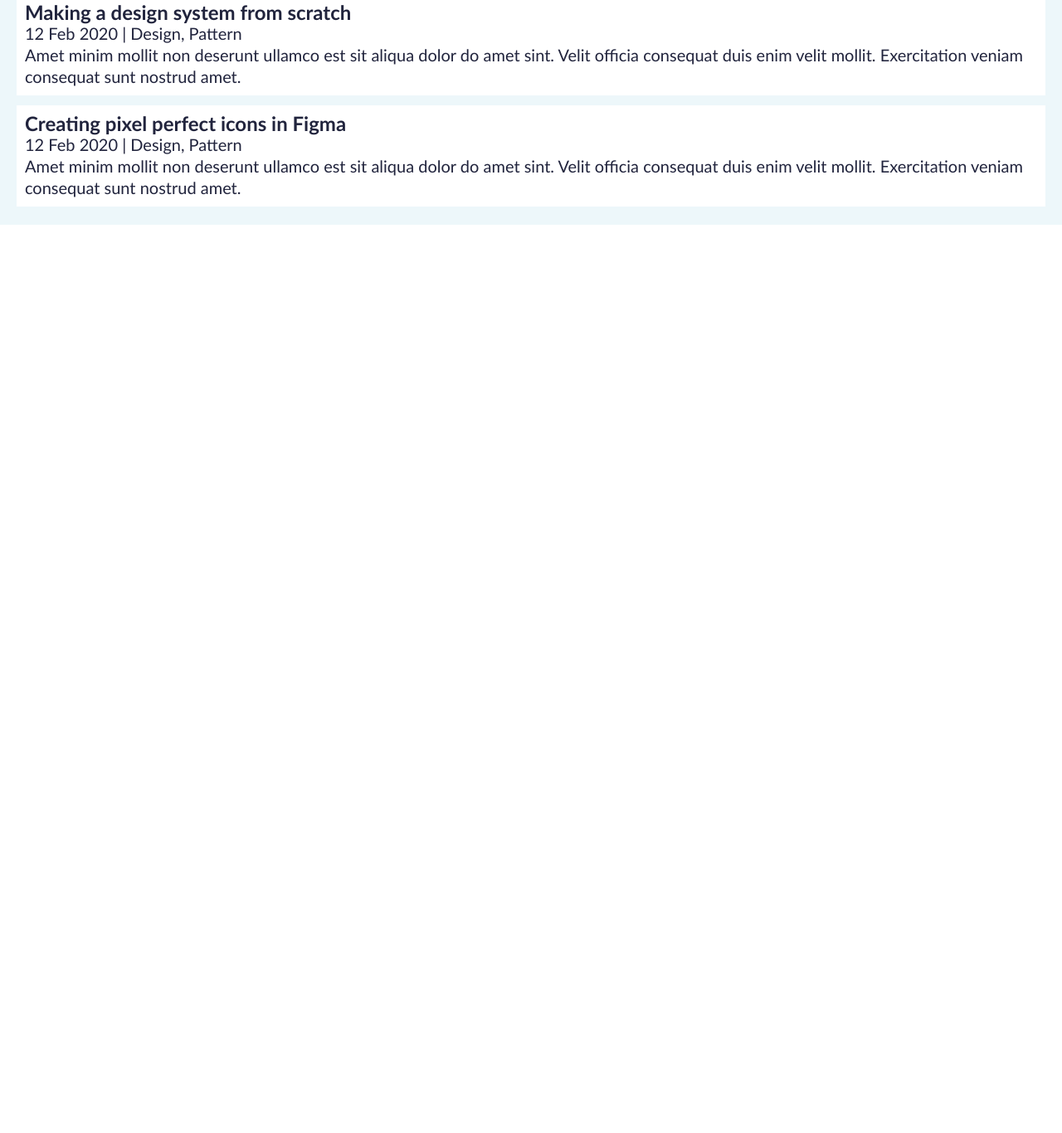
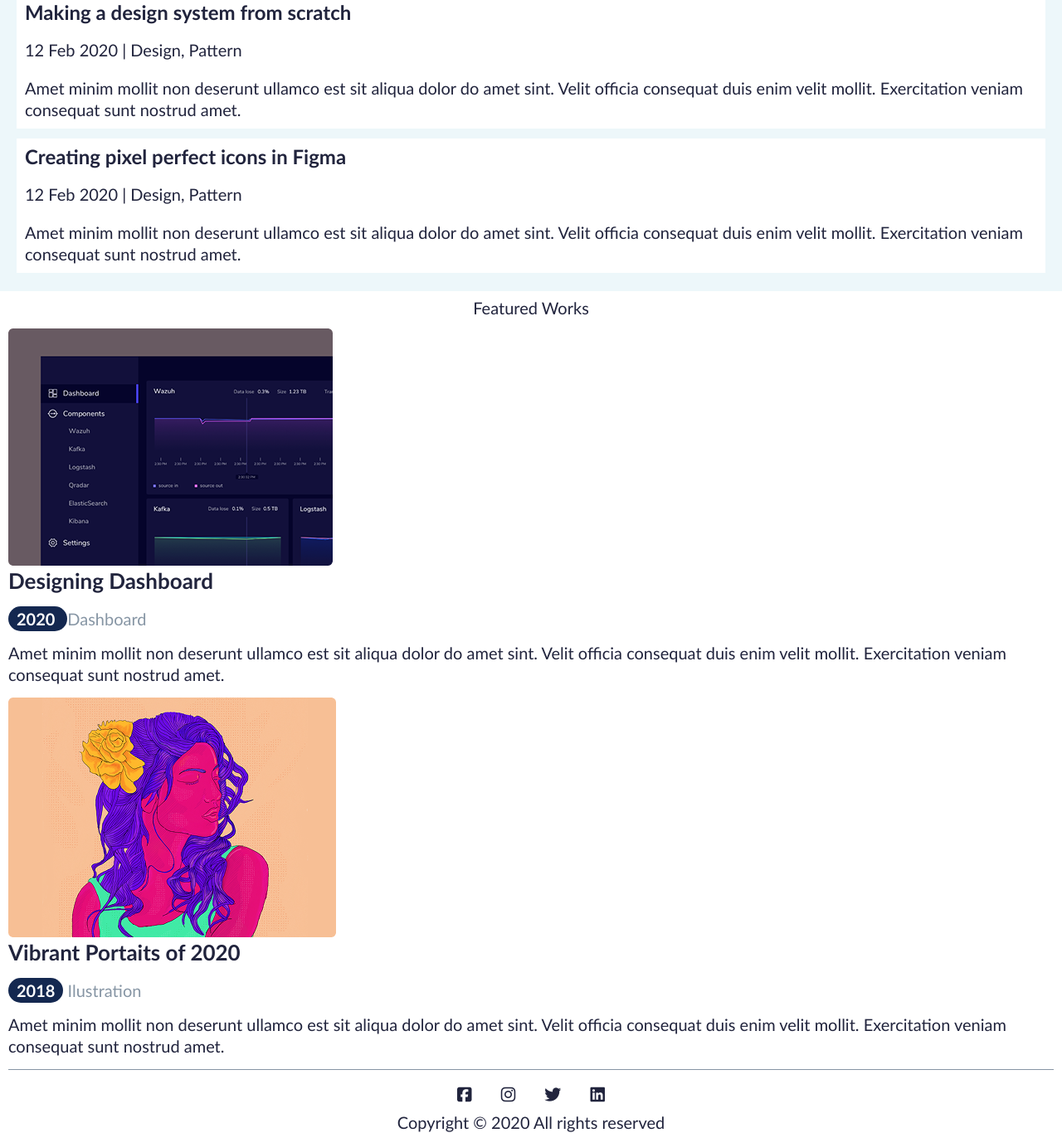
Before and after one commit to mirellaef/desenvolvimento-web., a plain HTML site: page ATV_PORTIFOLIO/index.html in a window 1280 px wide. Shown: the part 642-2008 px from the top of the page at 83% size. Before the commit the page ends 913 px from the top, so only its background shows below. Drawn offline with Linux system fonts and the light colour scheme.

Commit message:
Add files via upload
fim da página

```diff
--- a/ATV_PORTIFOLIO/css/style.css
+++ b/ATV_PORTIFOLIO/css/style.css
@@ -17,6 +17,12 @@ a {
 }
 p{
   line-height: 130%;
+}
+section h2 {
+  text-align: center;
+}
+img{
+  max-width: 100%;
 }
 /* ==================================================
    ESPECIFICO
@@ -67,3 +73,40 @@ section.posts ul li h3 {
   font-weight: bold;
   font-size: 1.2rem;
 }
+section.posts li p {
+  margin: 20px 0 0 0;
+}
+section.works {
+  padding: 10px;
+}
+section.works ul li {
+  margin: 15px 0;
+}
+section.works ul li h3{
+  font-weight: bold;
+  font-size: 1.3rem;
+  line-height: 130%;
+}
+section.works ul li p {
+  margin: 15px 0;
+}
+section.works ul li p.info {
+  color: #8695A4;
+}
+section.works ul li p.info span {
+  color: white;
+  background-color: #142850;
+  font-weight: bold;
+  padding: 3px 10px;
+  border-radius: 20px;
+}
+section.works ul {
+  border-bottom: 1px solid #8695A4;
+}
+footer p {
+  text-align: center;
+}
+footer a {
+  font: size 2.3em;
+  margin: 10px 15px;
+}
--- a/ATV_PORTIFOLIO/index.html
+++ b/ATV_PORTIFOLIO/index.html
@@ -42,6 +42,32 @@
                 </li>
             </ul>
         </section>
+        <section class="works">
+            <h2>Featured Works</h2>
+            <ul>
+                <li>
+                    <img src="src/Rectangle 30.png" alt="designing dashboard">
+                    <h3>Designing Dashboard</h3>
+                    <p class="info"> <span> 2020 </span> Dashboard</p>
+                    <p>Amet minim mollit non deserunt ullamco est sit aliqua dolor do amet sint. Velit officia consequat duis enim velit mollit. Exercitation veniam consequat sunt nostrud amet.</p>
+                </li>
+                <li>
+                <img src="src/Rectangle 32.png" alt="vibrant">
+                    <h3>Vibrant Portaits of 2020</h3>
+                    <p class="info"> <span>2018</span> Ilustration</p>
+                    <p>Amet minim mollit non deserunt ullamco est sit aliqua dolor do amet sint. Velit officia consequat duis enim velit mollit. Exercitation veniam consequat sunt nostrud amet.</p>
+                </li>
+            </ul>
+        </section>
     </main>
+    <footer>
+        <p>
+            <a href="#" class="fa-brands fa-square-facebook"></a>
+            <a href="#" class="fa-brands fa-instagram"></a>
+            <a href="#" class="fa-brands fa-twitter"></a>
+            <a href="#" class="fa-brands fa-linkedin"></a>
+        </p>
+        <p>Copyright &copy; 2020 All rights reserved</p>
+    </footer>
 </body>
 </html>
```
Also changed, not shown: ATV_PORTIFOLIO/ft.works.html (added, +28 -0 lines).
